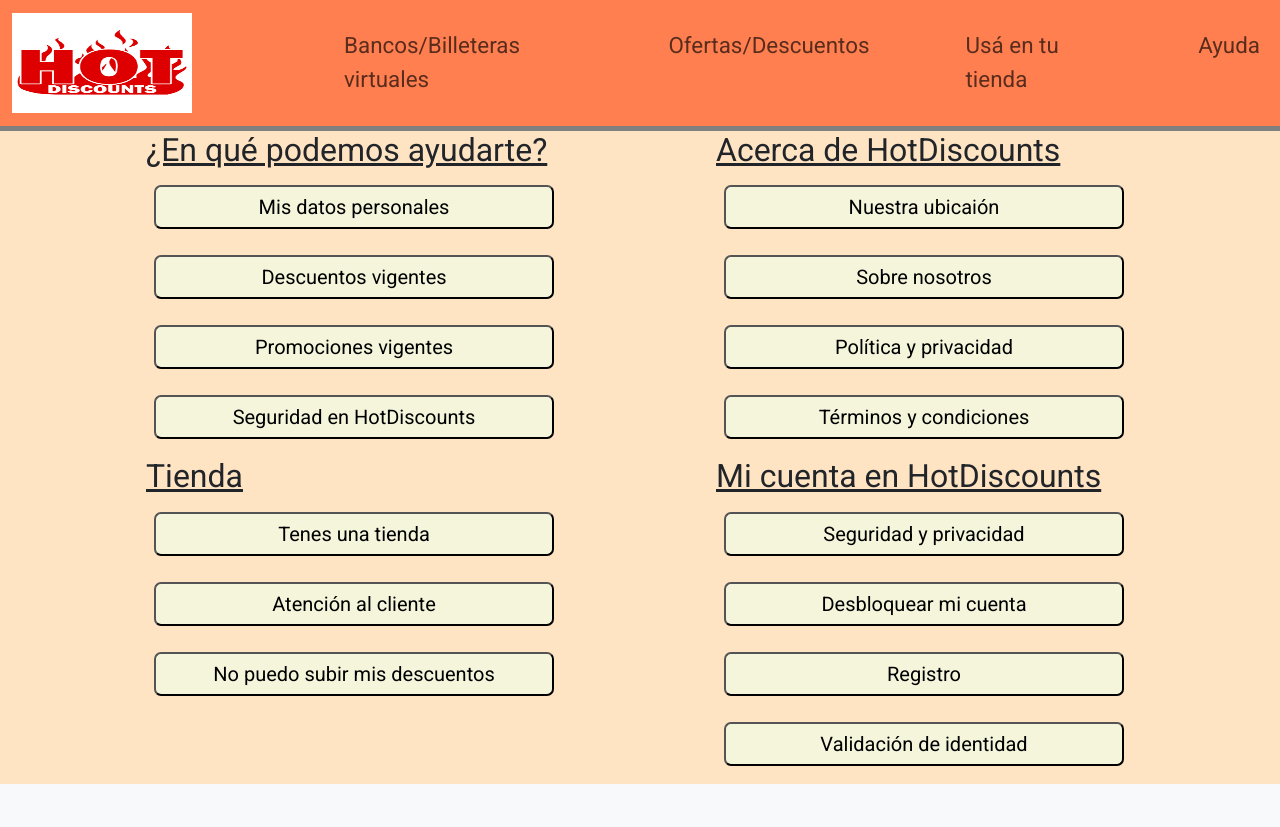
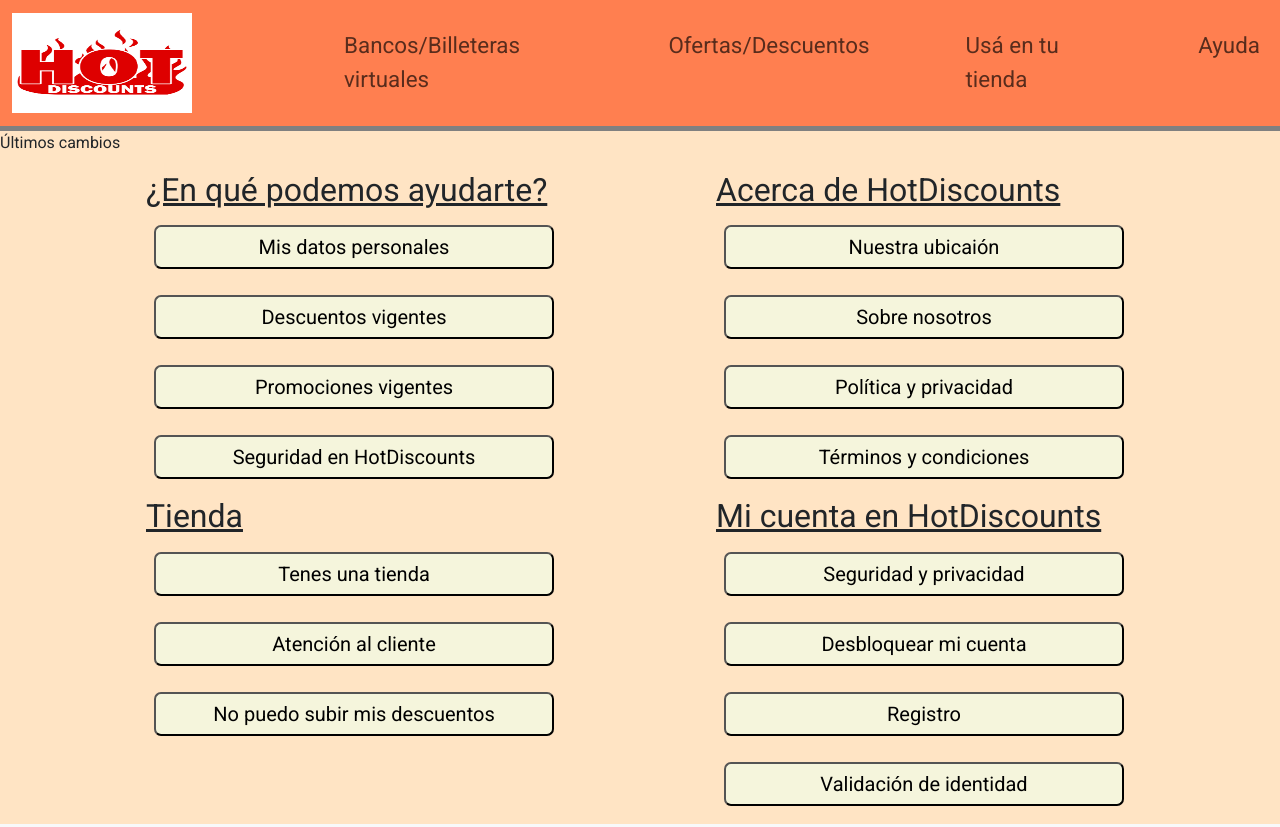
Before and after one commit to Emmabm/HotDiscounts, a plain HTML site: page html/ayuda.html in a window 1280 px wide. Shown: the top 827 px of the page. Drawn offline with nearby package versions, Linux system fonts and the light colour scheme.

Commit message:
nuevo parrafo

```diff
--- a/html/ayuda.html
+++ b/html/ayuda.html
@@ -41,6 +41,9 @@
             </nav>
         </div>
     </header>
+
+    <p>Últimos cambios</p>
+
     <main class="container">
         <div>
             <div class="row">
```
